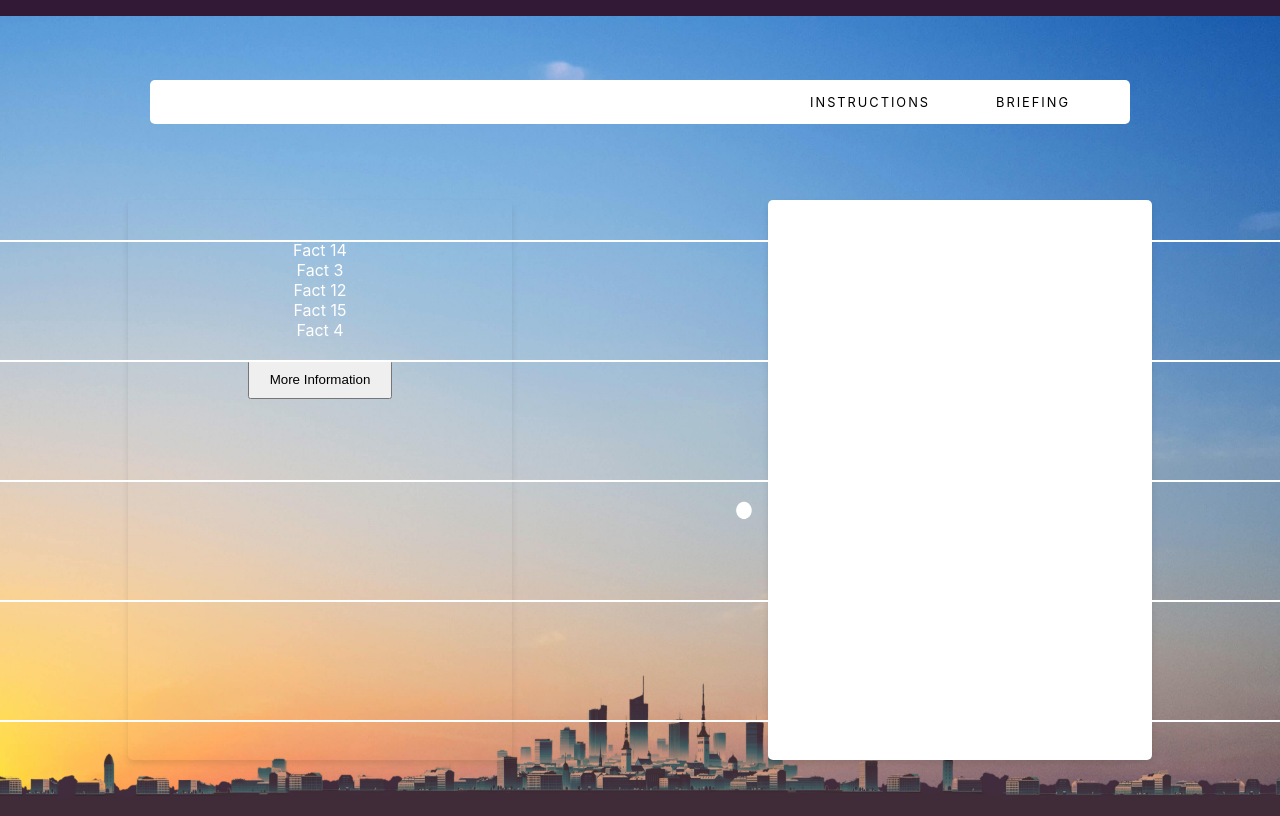
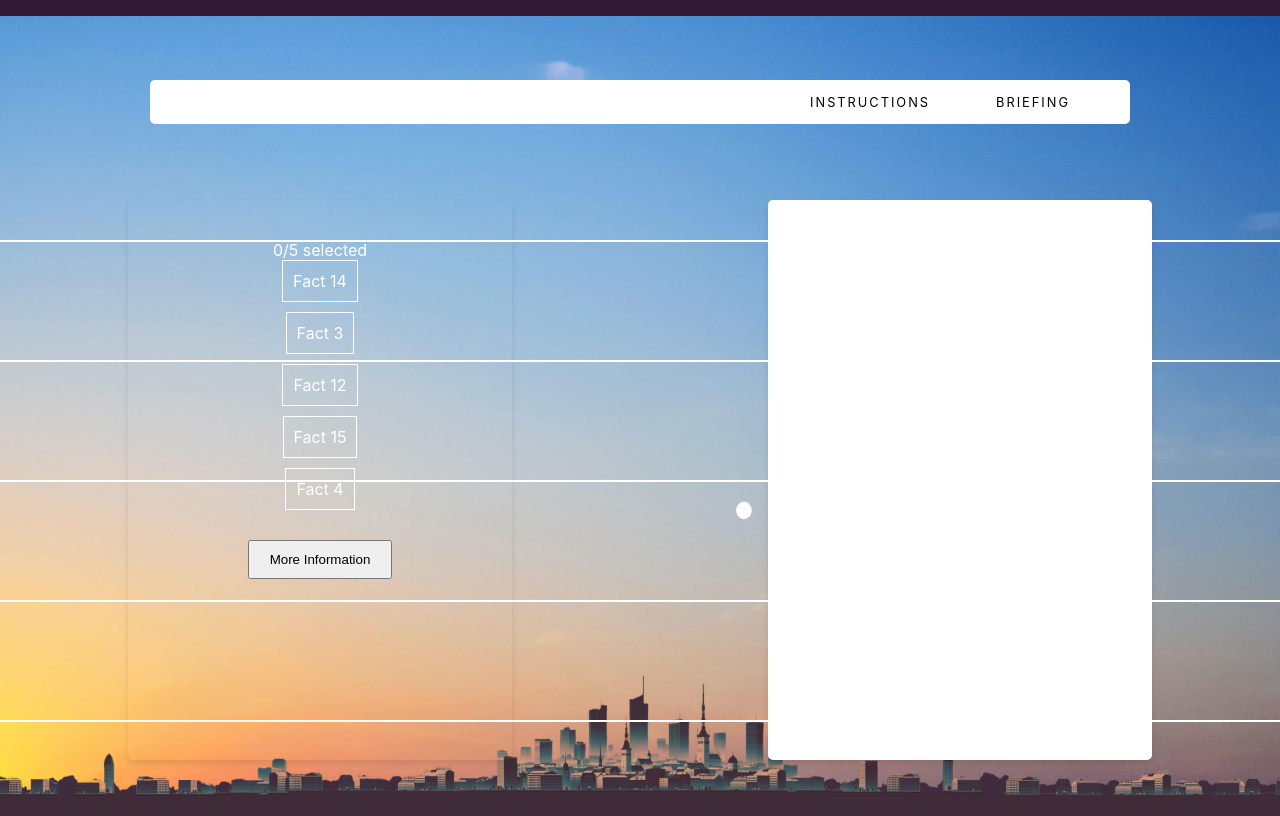
Before and after one commit to tom-plant/reality-check, a React (Create React App) app in the folder frontend/reality-check/: page / in a window 1280 px wide. Built offline with nearby package versions, Linux system fonts and the light colour scheme.

Commit message:
Created counter to keep track of fact box selection, with a maximum of five selections at once.

```diff
--- a/frontend/reality-check/src/components/common/Counter.js
+++ b/frontend/reality-check/src/components/common/Counter.js
@@ -0,0 +1,16 @@
+// Counter.js in components/common
+
+import React from 'react';
+import { useGameState } from '../../contexts/GameContext'; // Adjust the path as needed
+
+const Counter = () => {
+  const { selectedFactCombination, facts } = useGameState();
+
+  return (
+    <div className="counter">
+      {`${selectedFactCombination.length}/5 selected`}
+    </div>
+  );
+};
+
+export default Counter;
--- a/frontend/reality-check/src/components/common/FactBox.css
+++ b/frontend/reality-check/src/components/common/FactBox.css
@@ -1,11 +1,15 @@
+/* FactBox.css */
+
 .fact-box {
+  border: 1px solid #fffffffc;
   padding: 10px;
-  margin: 5px;
-  border: 1px solid #ccc;
+  margin-bottom: 10px;
   cursor: pointer;
+  background-color: transparent;
+  transition: background-color 0.3s;
 }
 
 .fact-box.selected {
-  border-color: blue;
-  background-color: #f0f8ff;
+  background-color: #fff;
+  color: #000;
 }
--- a/frontend/reality-check/src/components/common/FactBox.js
+++ b/frontend/reality-check/src/components/common/FactBox.js
@@ -1,13 +1,23 @@
 import React from 'react';
-import { useGameDispatch } from '../../contexts/GameContext'; // Adjust the path as needed
+import { useGameDispatch, useGameState } from '../../contexts/GameContext'; // Adjust the path as needed
+import './FactBox.css';
 
 const FactBox = ({ fact, isSelected }) => {
   const dispatch = useGameDispatch();
+  const { selectedFactCombination } = useGameState(); // Access the selected facts from context
+  // Only allow selection if the fact is already selected or if less than 5 facts are selected
 
   const toggleFactSelection = () => {
-    const actionType = isSelected ? 'DESELECT_FACT' : 'SELECT_FACT';
-    dispatch({ type: actionType, payload: fact });
+    if (isSelected || selectedFactCombination.length < 5) {
+      // Only allow selection if the fact is already selected or if less than 5 facts are selected
+      const actionType = isSelected ? 'DESELECT_FACT' : 'SELECT_FACT';
+      dispatch({ type: actionType, payload: fact });
+    } else {
+      // Optional: Provide feedback to the user that no more selections can be made
+      alert("You can select a maximum of 5 facts.");
+    }
   };
+
 
   return (
     <div
--- a/frontend/reality-check/src/components/game/SelectFacts.js
+++ b/frontend/reality-check/src/components/game/SelectFacts.js
@@ -1,6 +1,7 @@
 import React, { useState, useEffect } from 'react';
 import { useGameState, useGameDispatch } from '../../contexts/GameContext'; // Adjust the path as needed
 import FactBox from '../common/FactBox'; // Adjust the path as needed
+import Counter from '../common/Counter'; // Adjust the path as needed
 import './SelectFacts.css'; // Ensure you have a CSS file for styling
 
 const SelectFacts = () => {
@@ -27,6 +28,7 @@ const SelectFacts = () => {
 
   return (
     <div className="select-facts">
+      <Counter />
       {displayedFacts.map((fact) => (
         <FactBox
           key={fact.id}
```
